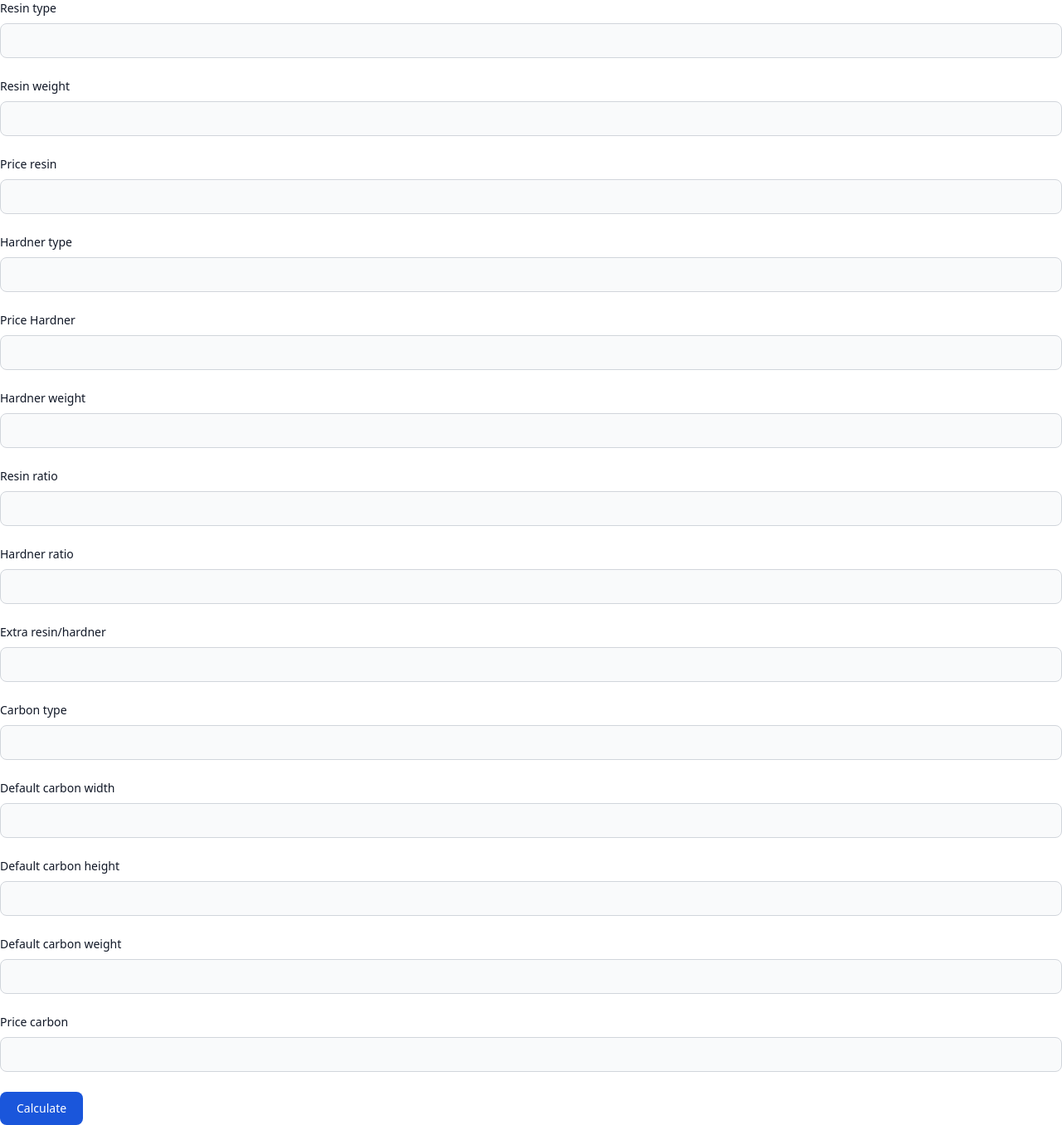
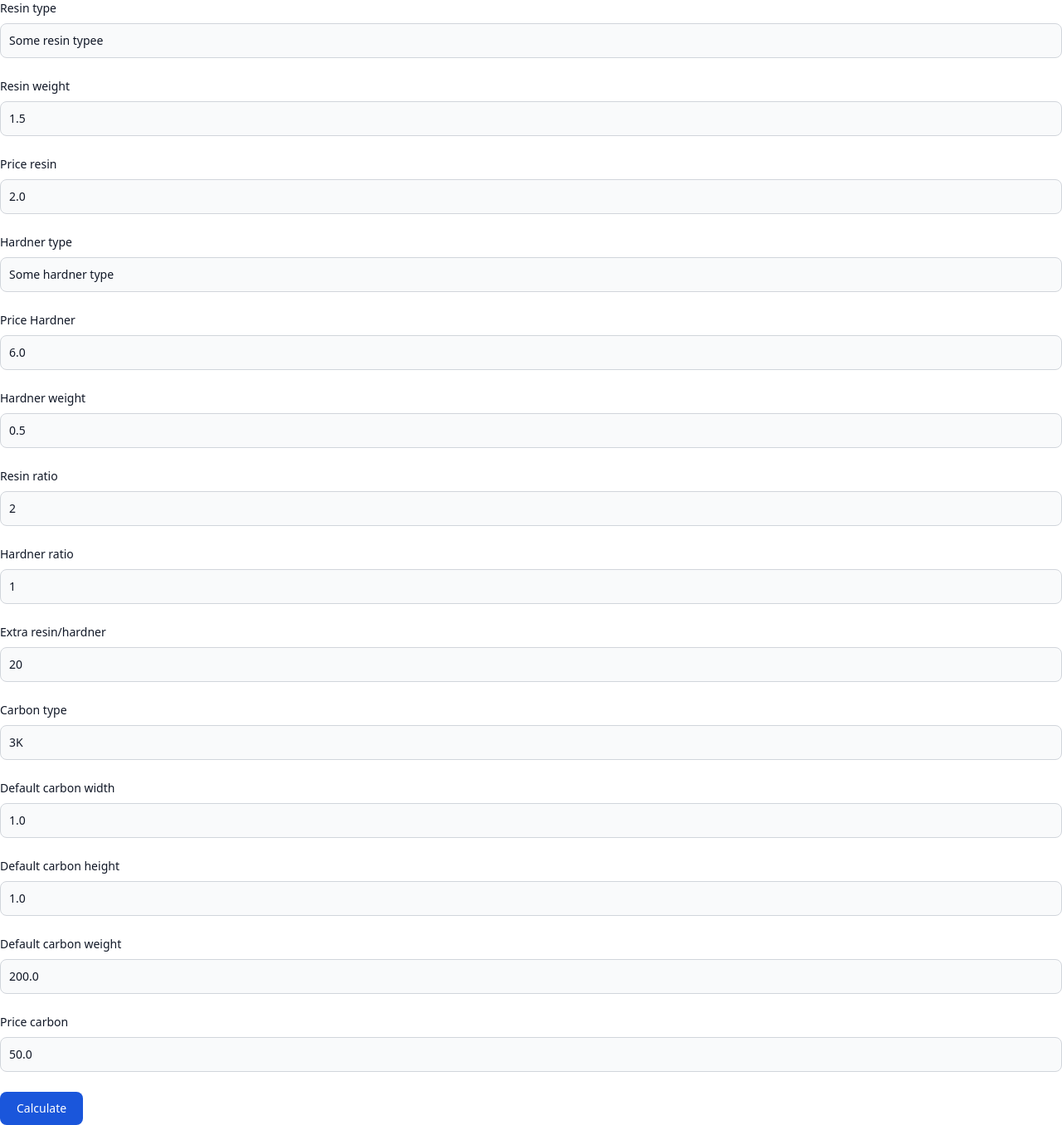
Before and after one commit to randelldb/CarbonCalculator, a Flask app: page /defaults in a window 1280 px wide. Shown: the part 72-1428 px from the top of the page at 83% size. Run offline with Flask 2, Linux system fonts and the light colour scheme; data comes from the database, SQL or seed files in the repository; both versions use the stored data as it was after the commit; style sheets or scripts are compiled from the project's sources; some libraries are stand-ins or nearby versions.

Commit message:
Added update function to the defaults page

```diff
--- a/app.py
+++ b/app.py
@@ -94,8 +94,30 @@ def defaults():
     #     db.session.add(insert_data)
     #     db.session.commit()
 
+    get_default_values = Default_values.query.first()
+    if request.method == 'POST':
+        get_default_values.resin_type = request.form['resin_type']
+        get_default_values.resin_weight = request.form['resin_weight']
+        get_default_values.price_resin = request.form['price_resin']
+        get_default_values.hardner_type = request.form['hardner_type']
+        get_default_values.price_hardner = request.form['price_hardner']
+        get_default_values.hardner_weight = request.form['hardner_weight']
+        get_default_values.resin_ratio = request.form['resin_ratio']
+        get_default_values.hardner_ratio = request.form['hardner_ratio']
+        get_default_values.extra_resin_percent = request.form['extra_resin_percent']
+        get_default_values.carbon_type = request.form['carbon_type']
+        get_default_values.default_carbon_size_width = request.form['default_carbon_size_width']
+        get_default_values.default_carbon_size_height = request.form['default_carbon_size_height']
+        get_default_values.default_carbon_weight = request.form['default_carbon_weight']
+        get_default_values.price_carbon = request.form['price_carbon']
 
-    return render_template('defaults.html')
+        try:
+            db.session.commit()
+            return redirect('/defaults')
+        except:
+            return 'A error occurred'
+    else:
+        return render_template('defaults.html', get_default_values=get_default_values)
 
 if __name__ == '__main__':
 	app.run(debug=True)
--- a/templates/defaults.html
+++ b/templates/defaults.html
@@ -2,62 +2,62 @@
 
 {% block content %}
     <div>
-        <form action="/" method="POST">
+        <form action="/defaults" method="POST">
             <div class="mb-6">
                 <label for="resin_type" class="block mb-2 text-sm font-medium text-gray-900 dark:text-white">Resin type</label>
-                <input type="input" id="resin_type" name="resin_type" class="bg-gray-50 border border-gray-300 text-gray-900 text-sm rounded-lg focus:ring-blue-500 focus:border-blue-500 block w-full p-2.5 dark:bg-gray-700 dark:border-gray-600 dark:placeholder-gray-400 dark:text-white dark:focus:ring-blue-500 dark:focus:border-blue-500" placeholder="" required>
+                <input type="input" id="resin_type" name="resin_type" value="{{ get_default_values.resin_type }}" class="bg-gray-50 border border-gray-300 text-gray-900 text-sm rounded-lg focus:ring-blue-500 focus:border-blue-500 block w-full p-2.5 dark:bg-gray-700 dark:border-gray-600 dark:placeholder-gray-400 dark:text-white dark:focus:ring-blue-500 dark:focus:border-blue-500" placeholder="" required>
             </div>
             <div class="mb-6">
                 <label for="resin_weight" class="block mb-2 text-sm font-medium text-gray-900 dark:text-white">Resin weight</label>
-                <input type="input" id="resin_weight" name="resin_weight" class="bg-gray-50 border border-gray-300 text-gray-900 text-sm rounded-lg focus:ring-blue-500 focus:border-blue-500 block w-full p-2.5 dark:bg-gray-700 dark:border-gray-600 dark:placeholder-gray-400 dark:text-white dark:focus:ring-blue-500 dark:focus:border-blue-500" placeholder="" required>
+                <input type="input" id="resin_weight" name="resin_weight" value="{{ get_default_values.resin_weight }}" class="bg-gray-50 border border-gray-300 text-gray-900 text-sm rounded-lg focus:ring-blue-500 focus:border-blue-500 block w-full p-2.5 dark:bg-gray-700 dark:border-gray-600 dark:placeholder-gray-400 dark:text-white dark:focus:ring-blue-500 dark:focus:border-blue-500" placeholder="" required>
             </div>
             <div class="mb-6">
                 <label for="price_resin" class="block mb-2 text-sm font-medium text-gray-900 dark:text-white">Price resin</label>
-                <input type="input" id="price_resin" name="price_resin" class="bg-gray-50 border border-gray-300 text-gray-900 text-sm rounded-lg focus:ring-blue-500 focus:border-blue-500 block w-full p-2.5 dark:bg-gray-700 dark:border-gray-600 dark:placeholder-gray-400 dark:text-white dark:focus:ring-blue-500 dark:focus:border-blue-500" placeholder="" required>
+                <input type="input" id="price_resin" name="price_resin" value="{{ get_default_values.price_resin }}" class="bg-gray-50 border border-gray-300 text-gray-900 text-sm rounded-lg focus:ring-blue-500 focus:border-blue-500 block w-full p-2.5 dark:bg-gray-700 dark:border-gray-600 dark:placeholder-gray-400 dark:text-white dark:focus:ring-blue-500 dark:focus:border-blue-500" placeholder="" required>
             </div>
             <div class="mb-6">
                 <label for="hardner_type" class="block mb-2 text-sm font-medium text-gray-900 dark:text-white">Hardner type</label>
-                <input type="input" id="hardner_type" name="hardner_type" class="bg-gray-50 border border-gray-300 text-gray-900 text-sm rounded-lg focus:ring-blue-500 focus:border-blue-500 block w-full p-2.5 dark:bg-gray-700 dark:border-gray-600 dark:placeholder-gray-400 dark:text-white dark:focus:ring-blue-500 dark:focus:border-blue-500" placeholder="" required>
+                <input type="input" id="hardner_type" name="hardner_type" value="{{ get_default_values.hardner_type }}" class="bg-gray-50 border border-gray-300 text-gray-900 text-sm rounded-lg focus:ring-blue-500 focus:border-blue-500 block w-full p-2.5 dark:bg-gray-700 dark:border-gray-600 dark:placeholder-gray-400 dark:text-white dark:focus:ring-blue-500 dark:focus:border-blue-500" placeholder="" required>
             </div>
             <div class="mb-6">
                 <label for="price_hardner" class="block mb-2 text-sm font-medium text-gray-900 dark:text-white">Price Hardner</label>
-                <input type="input" id="price_hardner" name="price_hardner" class="bg-gray-50 border border-gray-300 text-gray-900 text-sm rounded-lg focus:ring-blue-500 focus:border-blue-500 block w-full p-2.5 dark:bg-gray-700 dark:border-gray-600 dark:placeholder-gray-400 dark:text-white dark:focus:ring-blue-500 dark:focus:border-blue-500" placeholder="" required>
+                <input type="input" id="price_hardner" name="price_hardner" value="{{ get_default_values.price_hardner }}" class="bg-gray-50 border border-gray-300 text-gray-900 text-sm rounded-lg focus:ring-blue-500 focus:border-blue-500 block w-full p-2.5 dark:bg-gray-700 dark:border-gray-600 dark:placeholder-gray-400 dark:text-white dark:focus:ring-blue-500 dark:focus:border-blue-500" placeholder="" required>
             </div>
             <div class="mb-6">
                 <label for="hardner_weight" class="block mb-2 text-sm font-medium text-gray-900 dark:text-white">Hardner weight</label>
-                <input type="input" id="hardner_weight" name="hardner_weight" class="bg-gray-50 border border-gray-300 text-gray-900 text-sm rounded-lg focus:ring-blue-500 focus:border-blue-500 block w-full p-2.5 dark:bg-gray-700 dark:border-gray-600 dark:placeholder-gray-400 dark:text-white dark:focus:ring-blue-500 dark:focus:border-blue-500" placeholder="" required>
+                <input type="input" id="hardner_weight" name="hardner_weight" value="{{ get_default_values.hardner_weight }}" class="bg-gray-50 border border-gray-300 text-gray-900 text-sm rounded-lg focus:ring-blue-500 focus:border-blue-500 block w-full p-2.5 dark:bg-gray-700 dark:border-gray-600 dark:placeholder-gray-400 dark:text-white dark:focus:ring-blue-500 dark:focus:border-blue-500" placeholder="" required>
             </div>
             <div class="mb-6">
                 <label for="resin_ratio" class="block mb-2 text-sm font-medium text-gray-900 dark:text-white">Resin ratio</label>
-                <input type="input" id="resin_ratio" name="resin_ratio" class="bg-gray-50 border border-gray-300 text-gray-900 text-sm rounded-lg focus:ring-blue-500 focus:border-blue-500 block w-full p-2.5 dark:bg-gray-700 dark:border-gray-600 dark:placeholder-gray-400 dark:text-white dark:focus:ring-blue-500 dark:focus:border-blue-500" placeholder="" required>
+                <input type="input" id="resin_ratio" name="resin_ratio" value="{{ get_default_values.resin_ratio }}" class="bg-gray-50 border border-gray-300 text-gray-900 text-sm rounded-lg focus:ring-blue-500 focus:border-blue-500 block w-full p-2.5 dark:bg-gray-700 dark:border-gray-600 dark:placeholder-gray-400 dark:text-white dark:focus:ring-blue-500 dark:focus:border-blue-500" placeholder="" required>
             </div>
             <div class="mb-6">
                 <label for="hardner_ratio" class="block mb-2 text-sm font-medium text-gray-900 dark:text-white">Hardner ratio</label>
-                <input type="input" id="hardner_ratio" name="hardner_ratio" class="bg-gray-50 border border-gray-300 text-gray-900 text-sm rounded-lg focus:ring-blue-500 focus:border-blue-500 block w-full p-2.5 dark:bg-gray-700 dark:border-gray-600 dark:placeholder-gray-400 dark:text-white dark:focus:ring-blue-500 dark:focus:border-blue-500" placeholder="" required>
+                <input type="input" id="hardner_ratio" name="hardner_ratio" value="{{ get_default_values.hardner_ratio }}" class="bg-gray-50 border border-gray-300 text-gray-900 text-sm rounded-lg focus:ring-blue-500 focus:border-blue-500 block w-full p-2.5 dark:bg-gray-700 dark:border-gray-600 dark:placeholder-gray-400 dark:text-white dark:focus:ring-blue-500 dark:focus:border-blue-500" placeholder="" required>
             </div>
             <div class="mb-6">
                 <label for="extra_resin_percent" class="block mb-2 text-sm font-medium text-gray-900 dark:text-white">Extra resin/hardner</label>
-                <input type="input" id="extra_resin_percent" name="extra_resin_percent" class="bg-gray-50 border border-gray-300 text-gray-900 text-sm rounded-lg focus:ring-blue-500 focus:border-blue-500 block w-full p-2.5 dark:bg-gray-700 dark:border-gray-600 dark:placeholder-gray-400 dark:text-white dark:focus:ring-blue-500 dark:focus:border-blue-500" placeholder="" required>
+                <input type="input" id="extra_resin_percent" name="extra_resin_percent" value="{{ get_default_values.extra_resin_percent }}" class="bg-gray-50 border border-gray-300 text-gray-900 text-sm rounded-lg focus:ring-blue-500 focus:border-blue-500 block w-full p-2.5 dark:bg-gray-700 dark:border-gray-600 dark:placeholder-gray-400 dark:text-white dark:focus:ring-blue-500 dark:focus:border-blue-500" placeholder="" required>
             </div>
             <div class="mb-6">
                 <label for="carbon_type" class="block mb-2 text-sm font-medium text-gray-900 dark:text-white">Carbon type</label>
-                <input type="input" id="carbon_type" name="carbon_type" class="bg-gray-50 border border-gray-300 text-gray-900 text-sm rounded-lg focus:ring-blue-500 focus:border-blue-500 block w-full p-2.5 dark:bg-gray-700 dark:border-gray-600 dark:placeholder-gray-400 dark:text-white dark:focus:ring-blue-500 dark:focus:border-blue-500" placeholder="" required>
+                <input type="input" id="carbon_type" name="carbon_type" value="{{ get_default_values.carbon_type }}" class="bg-gray-50 border border-gray-300 text-gray-900 text-sm rounded-lg focus:ring-blue-500 focus:border-blue-500 block w-full p-2.5 dark:bg-gray-700 dark:border-gray-600 dark:placeholder-gray-400 dark:text-white dark:focus:ring-blue-500 dark:focus:border-blue-500" placeholder="" required>
             </div>
             <div class="mb-6">
                 <label for="default_carbon_size_width" class="block mb-2 text-sm font-medium text-gray-900 dark:text-white">Default carbon width</label>
-                <input type="input" id="default_carbon_size_width" name="default_carbon_size_width" class="bg-gray-50 border border-gray-300 text-gray-900 text-sm rounded-lg focus:ring-blue-500 focus:border-blue-500 block w-full p-2.5 dark:bg-gray-700 dark:border-gray-600 dark:placeholder-gray-400 dark:text-white dark:focus:ring-blue-500 dark:focus:border-blue-500" placeholder="" required>
+                <input type="input" id="default_carbon_size_width" name="default_carbon_size_width" value="{{ get_default_values.default_carbon_size_width }}" class="bg-gray-50 border border-gray-300 text-gray-900 text-sm rounded-lg focus:ring-blue-500 focus:border-blue-500 block w-full p-2.5 dark:bg-gray-700 dark:border-gray-600 dark:placeholder-gray-400 dark:text-white dark:focus:ring-blue-500 dark:focus:border-blue-500" placeholder="" required>
             </div>
             <div class="mb-6">
                 <label for="default_carbon_size_height" class="block mb-2 text-sm font-medium text-gray-900 dark:text-white">Default carbon height</label>
-                <input type="input" id="default_carbon_size_height" name="default_carbon_size_height" class="bg-gray-50 border border-gray-300 text-gray-900 text-sm rounded-lg focus:ring-blue-500 focus:border-blue-500 block w-full p-2.5 dark:bg-gray-700 dark:border-gray-600 dark:placeholder-gray-400 dark:text-white dark:focus:ring-blue-500 dark:focus:border-blue-500" placeholder="" required>
+                <input type="input" id="default_carbon_size_height" name="default_carbon_size_height" value="{{ get_default_values.default_carbon_size_height }}" class="bg-gray-50 border border-gray-300 text-gray-900 text-sm rounded-lg focus:ring-blue-500 focus:border-blue-500 block w-full p-2.5 dark:bg-gray-700 dark:border-gray-600 dark:placeholder-gray-400 dark:text-white dark:focus:ring-blue-500 dark:focus:border-blue-500" placeholder="" required>
             </div>
             <div class="mb-6">
                 <label for="default_carbon_weight" class="block mb-2 text-sm font-medium text-gray-900 dark:text-white">Default carbon weight</label>
-                <input type="input" id="default_carbon_weight" name="default_carbon_weight" class="bg-gray-50 border border-gray-300 text-gray-900 text-sm rounded-lg focus:ring-blue-500 focus:border-blue-500 block w-full p-2.5 dark:bg-gray-700 dark:border-gray-600 dark:placeholder-gray-400 dark:text-white dark:focus:ring-blue-500 dark:focus:border-blue-500" placeholder="" required>
+                <input type="input" id="default_carbon_weight" name="default_carbon_weight" value="{{ get_default_values.default_carbon_weight }}" class="bg-gray-50 border border-gray-300 text-gray-900 text-sm rounded-lg focus:ring-blue-500 focus:border-blue-500 block w-full p-2.5 dark:bg-gray-700 dark:border-gray-600 dark:placeholder-gray-400 dark:text-white dark:focus:ring-blue-500 dark:focus:border-blue-500" placeholder="" required>
             </div>
             <div class="mb-6">
                 <label for="price_carbon" class="block mb-2 text-sm font-medium text-gray-900 dark:text-white">Price carbon</label>
-                <input type="input" id="price_carbon" name="price_carbon" class="bg-gray-50 border border-gray-300 text-gray-900 text-sm rounded-lg focus:ring-blue-500 focus:border-blue-500 block w-full p-2.5 dark:bg-gray-700 dark:border-gray-600 dark:placeholder-gray-400 dark:text-white dark:focus:ring-blue-500 dark:focus:border-blue-500" placeholder="" required>
+                <input type="input" id="price_carbon" name="price_carbon" value="{{ get_default_values.price_carbon }}" class="bg-gray-50 border border-gray-300 text-gray-900 text-sm rounded-lg focus:ring-blue-500 focus:border-blue-500 block w-full p-2.5 dark:bg-gray-700 dark:border-gray-600 dark:placeholder-gray-400 dark:text-white dark:focus:ring-blue-500 dark:focus:border-blue-500" placeholder="" required>
             </div>
             <button type="submit" class="text-white bg-blue-700 hover:bg-blue-800 focus:ring-4 focus:outline-none focus:ring-blue-300 font-medium rounded-lg text-sm w-full sm:w-auto px-5 py-2.5 text-center dark:bg-blue-600 dark:hover:bg-blue-700 dark:focus:ring-blue-800">Calculate</button>
         </form>
```
Also changed, not shown: database.db.
